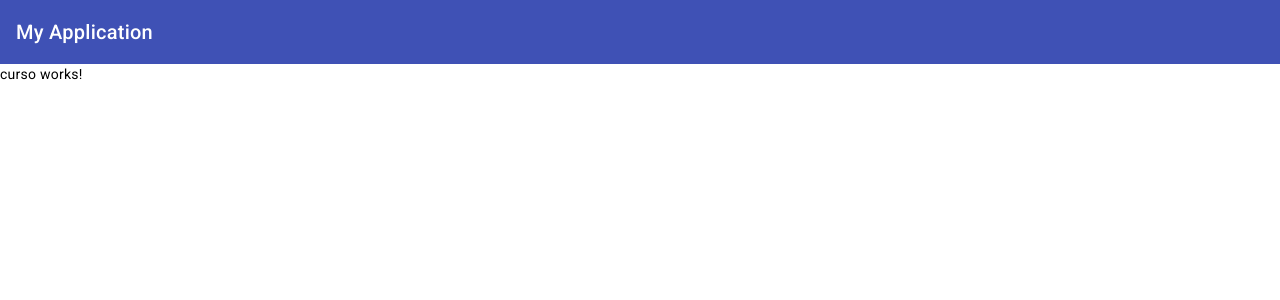
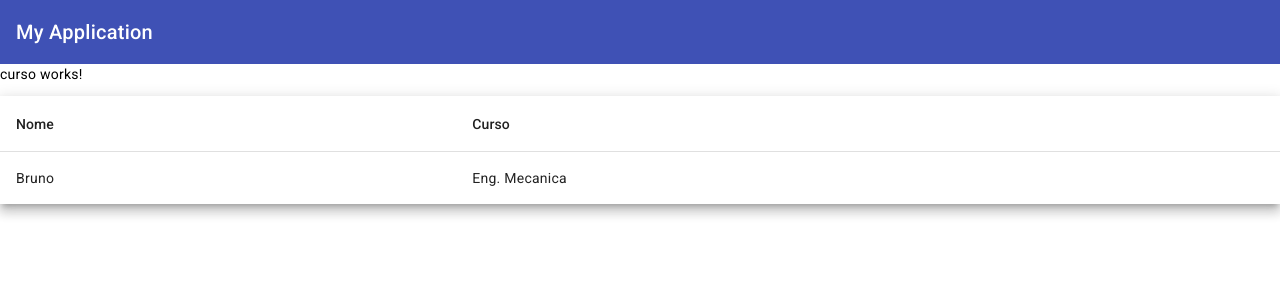
Before and after one commit to estudante668/angular-spring, an Angular app: page / in a window 1280 px wide. Shown: the top 300 px of the page. Built offline with nearby package versions, Linux system fonts and the light colour scheme.

Commit message:
Material table

```diff
--- /dev/null
+++ b/src/app/curso/objetos/curso.ts
@@ -0,0 +1,5 @@
+export interface Curso {
+    id:string,
+    nome:string,
+    categoria:string
+}
--- a/src/app/cursos/curso/curso.component.html
+++ b/src/app/cursos/curso/curso.component.html
@@ -1 +1,21 @@
 <p>curso works!</p>
+<table mat-table [dataSource]="cursos" class="mat-elevation-z8">
+
+    <!--- Note that these columns can be defined in any order.
+          The actual rendered columns are set as a property on the row definition" -->
+
+    <!-- Position Column -->
+    <ng-container matColumnDef="nome">
+      <th mat-header-cell *matHeaderCellDef> Nome </th>
+      <td mat-cell *matCellDef="let element"> {{ element.nome }} </td>
+    </ng-container>
+
+    <!-- Name Column -->
+    <ng-container matColumnDef="curso">
+      <th mat-header-cell *matHeaderCellDef> Curso </th>
+      <td mat-cell *matCellDef="let element"> {{element.categoria}} </td>
+    </ng-container>
+
+    <tr mat-header-row *matHeaderRowDef="displayedColumns"></tr>
+    <tr mat-row *matRowDef="let row; columns: displayedColumns;"></tr>
+  </table>
--- a/src/app/cursos/curso/curso.component.ts
+++ b/src/app/cursos/curso/curso.component.ts
@@ -1,12 +1,19 @@
 import { Component } from '@angular/core';
+import { Curso } from '../../curso/objetos/curso';
+import {MatTableModule} from '@angular/material/table';
 
 @Component({
   selector: 'app-curso',
   standalone: true,
-  imports: [],
+  imports: [MatTableModule],
   templateUrl: './curso.component.html',
   styleUrl: './curso.component.scss'
 })
 export class CursoComponent {
 
+  displayedColumns: string[] = ['nome', 'curso'];
+  cursos: Curso[] = [
+    {id:'1', nome:'Bruno', categoria:'Eng. Mecanica'}
+  ];
+
 }
```
